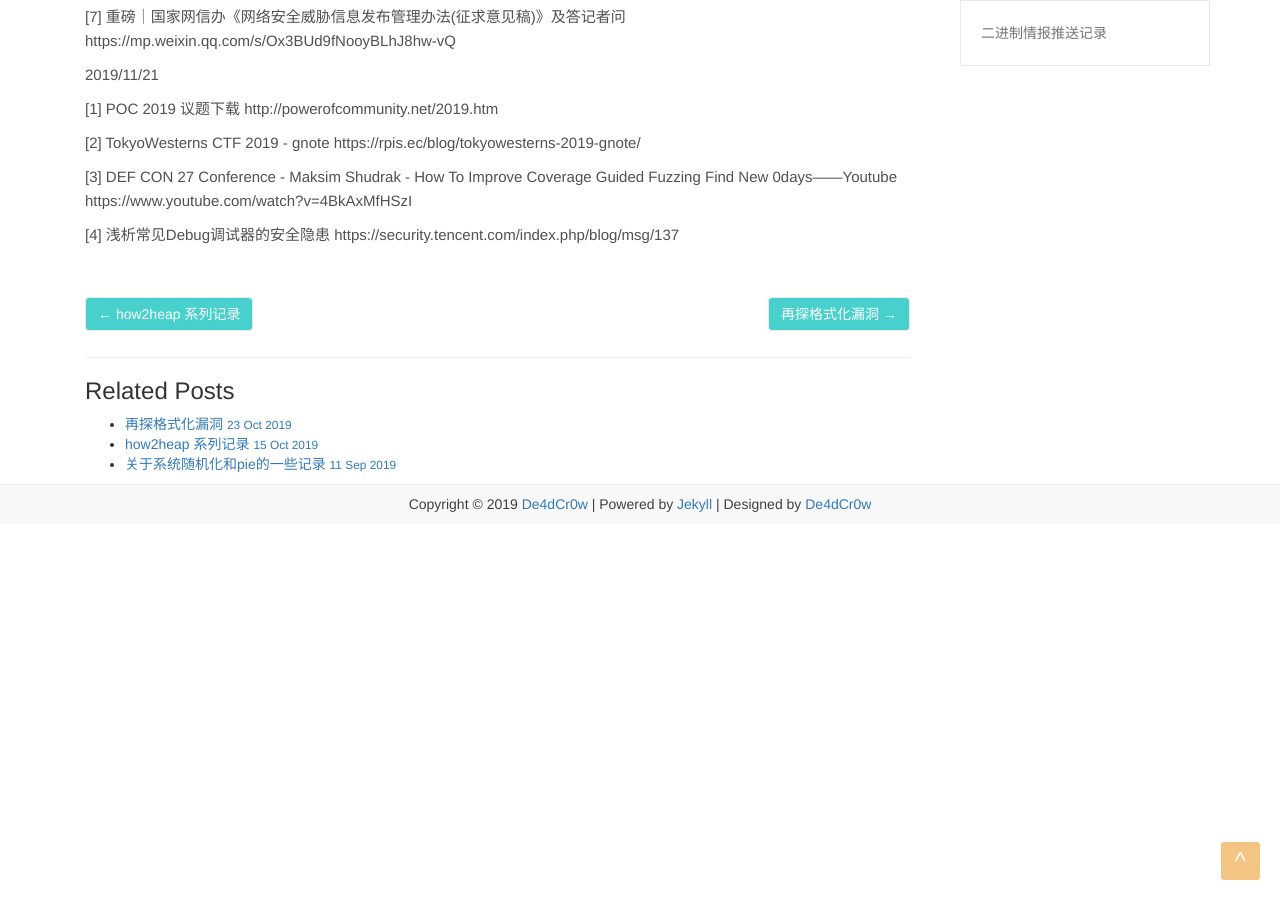
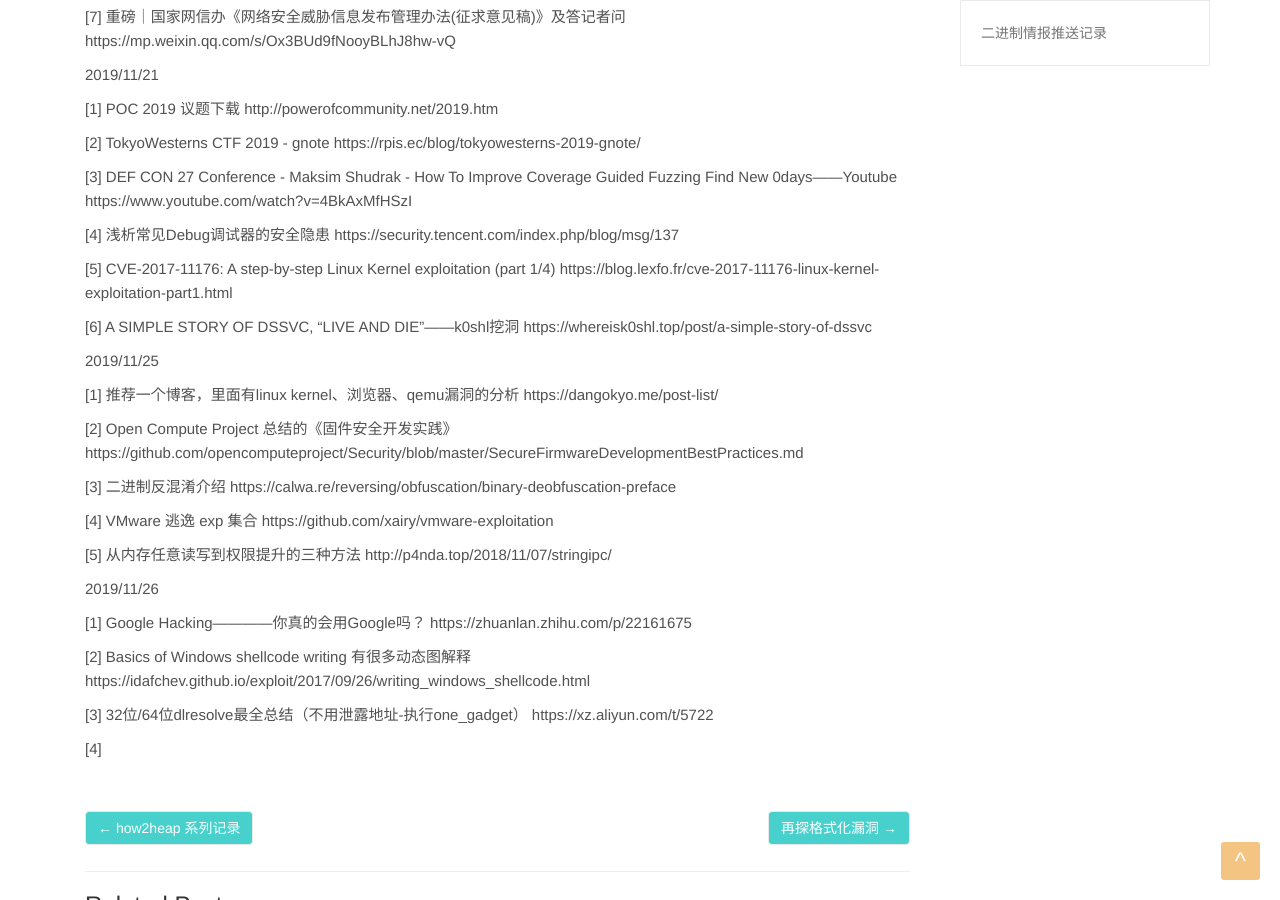
Before and after one commit to De4dCr0w/De4dCr0w.github.io, a Jekyll site: the page built from _posts/2019-10-22-二进制情报推送.md, in a window 1280 px wide and 900 px high, scrolled down 6568 px. Built offline with Jekyll 4.4.1, drawn with Linux system fonts in a browser that asks for light colours.

Commit message:
Update 2019-10-22-二进制情报推送.md

```diff
--- a/_posts/2019-10-22-二进制情报推送.md
+++ b/_posts/2019-10-22-二进制情报推送.md
@@ -452,3 +452,39 @@ https://www.youtube.com/watch?v=4BkAxMfHSzI
 
 [4] 浅析常见Debug调试器的安全隐患
 https://security.tencent.com/index.php/blog/msg/137
+
+[5] CVE-2017-11176: A step-by-step Linux Kernel exploitation (part 1/4)
+https://blog.lexfo.fr/cve-2017-11176-linux-kernel-exploitation-part1.html
+
+[6] A SIMPLE STORY OF DSSVC, "LIVE AND DIE"——k0shl挖洞
+https://whereisk0shl.top/post/a-simple-story-of-dssvc
+
+2019/11/25
+
+[1] 推荐一个博客，里面有linux kernel、浏览器、qemu漏洞的分析
+https://dangokyo.me/post-list/
+
+[2] Open Compute Project 总结的《固件安全开发实践》
+https://github.com/opencomputeproject/Security/blob/master/SecureFirmwareDevelopmentBestPractices.md
+
+[3] 二进制反混淆介绍
+https://calwa.re/reversing/obfuscation/binary-deobfuscation-preface
+
+[4] VMware 逃逸 exp 集合
+https://github.com/xairy/vmware-exploitation
+
+[5] 从内存任意读写到权限提升的三种方法
+http://p4nda.top/2018/11/07/stringipc/
+
+2019/11/26
+
+[1] Google Hacking————你真的会用Google吗？
+https://zhuanlan.zhihu.com/p/22161675
+
+[2] Basics of Windows shellcode writing 有很多动态图解释
+https://idafchev.github.io/exploit/2017/09/26/writing_windows_shellcode.html
+
+[3] 32位/64位dlresolve最全总结（不用泄露地址-执行one_gadget）
+https://xz.aliyun.com/t/5722
+
+[4]
```
